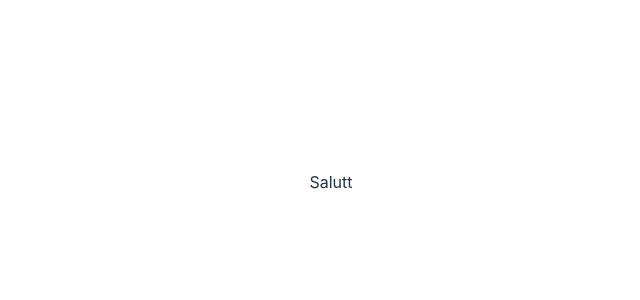
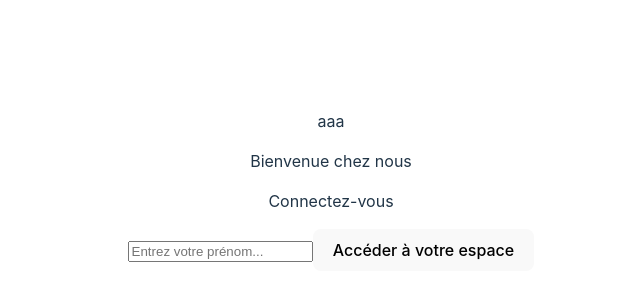
Before and after one commit to michelschmitt68/crazee-burger, a React (Vite) app: page / in a window 1280 px wide. Shown: the part 218-518 px from the top of the page, without its empty margins (309-949 px from the left). Built offline with nearby package versions, Linux system fonts and the light colour scheme.

Commit message:
page login

```diff
--- a/src/App.jsx
+++ b/src/App.jsx
@@ -1,12 +1,14 @@
 
 import './App.css'
+import Login from './pages/Login'
 
 function App() {
 
 
   return (
     <>
-      <p>Salutt</p>
+    <p>aaa</p>
+      <Login />
     </>
   )
 }
--- /dev/null
+++ b/src/pages/Login.jsx
@@ -0,0 +1,34 @@
+import { useState } from "react";
+
+export default function Login() {
+    const [valueInput, setValueInput] = useState("");
+
+    const handleChange = (e) => {
+        setValueInput(e.target.value);
+    };
+
+    const handleClick = () => {
+        if (valueInput.trim() === "") {
+            alert("Veuillez entrer votre prénom");
+            return;
+        }
+        alert("Bonjour " + valueInput);
+        setValueInput("");
+    };
+
+    return (
+        <>
+            <p>Bienvenue chez nous</p>
+            <p>Connectez-vous</p>
+            <input
+                type="text"
+                placeholder="Entrez votre prénom..."
+                value={valueInput}
+                onChange={handleChange}
+            />
+            <button onClick={handleClick}>
+                Accéder à votre espace
+            </button>
+        </>
+    );
+}
--- a/vite.config.js
+++ b/vite.config.js
@@ -4,9 +4,11 @@ import react from '@vitejs/plugin-react'
 // https://vitejs.dev/config/
 export default defineConfig({
   serveur: {
-    watch: {usePolling: true,
-
+    watch: {
+      usePolling: true,
     },
+    host: 'localhost',
+    port: 3000,
   },
   plugins: [react()],
 })
```
